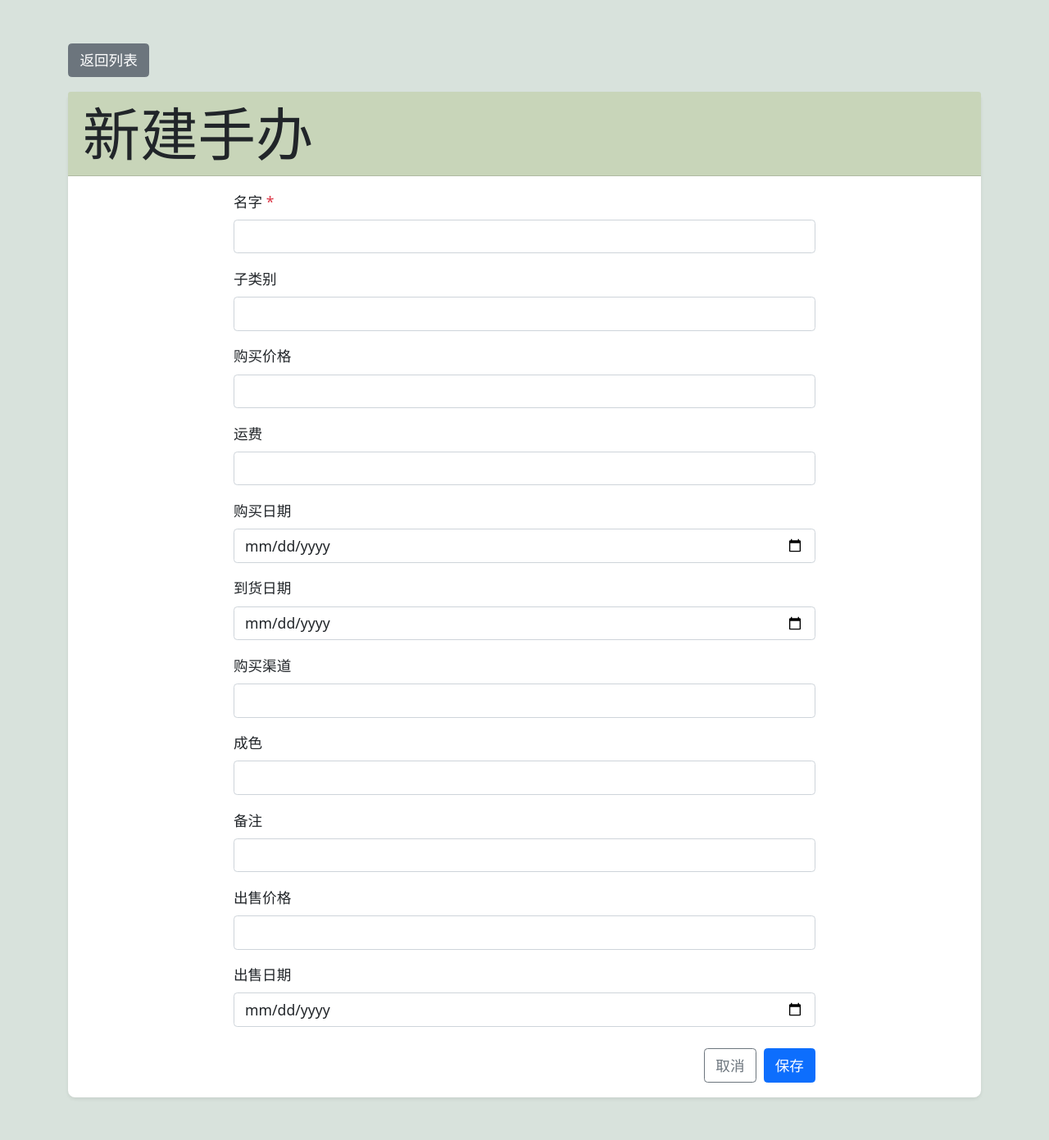
After one commit to MonkeyDTH/StorageManagement, a Flask app: page /figures/new in a window 1280 px wide. The commit adds this page. Shown: the whole page at 82% size. Run offline with Flask 3, Linux system fonts and the light colour scheme.

Commit message:
[V0.2] refactor(templates): 重构模板文件结构并增强表单功能
将模板文件按功能模块重新组织到子目录中，改进表单宏支持必填字段和步长设置，添加新建条目功能

- 将 clothing.html 和 figures.html 分别移动到 clothing/list.html 和 figures/list.html
- 添加新建条目页面 clothing/new.html 和 figures/new.html
- 将详情页面移动到对应子目录
- 扩展 form_field 宏支持 required 和 step 属性
- 添加新建条目的前端交互逻辑和后台接口
- 更新路由处理以支持新的文件结构

```diff
--- a/app.py
+++ b/app.py
@@ -2,7 +2,7 @@
 Author: Leili
 Date: 2025-05-18 20:41:27
 LastEditors: Leili
-LastEditTime: 2025-05-23 19:07:00
+LastEditTime: 2025-05-26 14:15:00
 FilePath: /StorageManagement/app.py
 Description:
 '''
@@ -71,41 +71,13 @@ def home():
 
 @app.route('/figures')
 def show_figures():
-    """
-    手办列表路由：展示所有手办数据
-    """
-    return render_template('figures.html', figures=load_figures_data())
+    """手办列表路由：展示所有手办数据"""
+    return render_template('figures/list.html', figures=load_figures_data())
 
 @app.route('/clothing')
 def show_clothing():
-    """
-    衣服列表路由：展示所有衣服数据
-    """
-    return render_template('clothing.html', clothing=load_clothing_data())
-
-
-""" ========== 详情页面 ============ """
-def get_item_detail(item_type, item_id):
-    """
-    通用详情路由处理函数
-    :param item_type: 物品类型 ('figures' 或 'clothing')
-    :param item_id: 物品ID
-    :return: 详情页模板
-    """
-    data_loader = {
-        'figures': load_figures_data,
-        'clothing': load_clothing_data
-    }
-    template_map = {
-        'figures': 'figures_detail.html',
-        'clothing': 'clothing_detail.html'
-    }
-
-    item_data = data_loader[item_type]()
-    item = next((item for item in item_data if item['id'] == item_id), None)
-    if item is None:
-        abort(404)
-    return render_template(template_map[item_type], item=item)
+    """衣服列表路由：展示所有衣服数据"""
+    return render_template('clothing/list.html', clothing=load_clothing_data())
 
 @app.route('/figures/<int:item_id>')
 def figures_detail(item_id):
@@ -117,6 +89,35 @@ def clothing_detail(item_id):
     """衣服详情路由"""
     return get_item_detail('clothing', item_id)
 
+@app.route('/figures/new')
+def figures_new():
+    """新建手办页面路由"""
+    return render_template('figures/new.html')
+
+@app.route('/clothing/new')
+def clothing_new():
+    """新建衣服页面路由"""
+    return render_template('clothing/new.html')
+
+def get_item_detail(item_type, item_id):
+    """通用详情路由处理函数"""
+    data_loader = {
+        'figures': load_figures_data,
+        'clothing': load_clothing_data
+    }
+    template_map = {
+        'figures': 'figures/detail.html',
+        'clothing': 'clothing/detail.html'
+    }
+
+    item_data = data_loader[item_type]()
+    item = next((item for item in item_data if item['id'] == item_id), None)
+    if item is None:
+        abort(404)
+    return render_template(template_map[item_type], item=item)
+
+
+""" ========= 更新属性接口 ========= """
 @app.route('/update_properties', methods=['POST'])
 def update_properties():
     """
@@ -191,6 +192,99 @@ def update_properties():
             'message': f'更新失败: {str(e)}'
         }), 400
 
+@app.route('/create_item', methods=['POST'])
+def create_item():
+    """
+    创建新条目接口
+
+    功能:
+        处理前端提交的新建条目请求
+
+    参数:
+        JSON格式的条目数据
+
+    返回:
+        dict: 操作结果
+
+    异常:
+        ValueError: 当物品类型无效时抛出
+        Exception: 当保存失败时抛出
+    """
+    try:
+        data = request.get_json()
+        item_type = data.get('item_type')
+
+        # 验证物品类型
+        if item_type not in ['figures', 'clothing']:
+            raise ValueError('无效的物品类型')
+
+        # 加载现有数据
+        data_path = os.path.join(os.path.dirname(__file__), 'data', f'{item_type}.csv')
+
+        try:
+            df = pd.read_csv(data_path)
+        except FileNotFoundError:
+            # 如果文件不存在，创建新的DataFrame
+            df = pd.DataFrame()
+
+        # 生成新ID
+        if df.empty:
+            new_id = 1
+        else:
+            new_id = int(df['id'].max()) + 1  # 转换为Python int类型
+
+        # 准备新条目数据
+        new_item = {'id': new_id}
+
+        # 定义字段映射（确保所有必要字段都有默认值）
+        field_defaults = {
+            'name': '',
+            'main_category': '手办',  # 手办的主类别
+            'category': '',
+            'purchase_price': 0,
+            'shipping_fee': 0,
+            'purchase_date': '',
+            'arrival_date': '',
+            'purchase_channel': '',
+            'condition': '',
+            'remark': '',
+            'sold_price': None,
+            'sold_date': '',
+            'image': ''  # 图片字段，暂时为空
+        }
+
+        # 填充数据
+        for field, default_value in field_defaults.items():
+            new_item[field] = data.get(field, default_value)
+
+        # 数据类型转换
+        if new_item['purchase_price']:
+            new_item['purchase_price'] = float(new_item['purchase_price'])
+        if new_item['shipping_fee']:
+            new_item['shipping_fee'] = float(new_item['shipping_fee'])
+        if new_item['sold_price']:
+            new_item['sold_price'] = float(new_item['sold_price'])
+
+        # 添加到DataFrame
+        new_df = pd.DataFrame([new_item])
+        df = pd.concat([df, new_df], ignore_index=True)
+
+        # 保存到CSV
+        df.to_csv(data_path, index=False, encoding='utf-8')
+
+        return jsonify({
+            'success': True,
+            'message': '条目创建成功',
+            'item_id': int(new_id)  # 确保转换为Python int类型
+        })
+
+    except Exception as e:
+        print(f"创建条目失败: {str(e)}")
+        return jsonify({
+            'success': False,
+            'message': f'创建失败: {str(e)}'
+        }), 400
+
 
 """ ========== 主程序入口 ============ """
 if __name__ == '__main__':
--- /dev/null
+++ b/static/js/new_item.js
@@ -0,0 +1,88 @@
+/**
+ * @Author: Leili
+ * @Date: 2025-05-23
+ * @Description: 新建条目页面交互逻辑
+ */
+
+/**
+ * 新建条目控制器
+ * @description 管理新建页面的表单提交逻辑
+ */
+class NewItemController {
+    constructor() {
+        this.$form = document.getElementById('newItemForm');
+        this.$inputs = this.$form.querySelectorAll('input, select, textarea');
+        this.bindEvents();
+    }
+
+    /**
+     * 绑定事件监听器
+     */
+    bindEvents() {
+        this.$form.addEventListener('submit', (e) => this.handleSubmit(e));
+    }
+
+    /**
+     * 收集表单数据
+     * @returns {Object} 表单数据对象
+     */
+    collectFormData() {
+        const formData = {
+            item_type: this.$form.dataset.itemType
+        };
+
+        this.$inputs.forEach(input => {
+            if (input.value.trim() !== '') {
+                formData[input.id] = input.value;
+            }
+        });
+
+        return formData;
+    }
+
+    /**
+     * 处理表单提交
+     * @param {Event} e 表单提交事件
+     */
+    async handleSubmit(e) {
+        e.preventDefault();
+        const formData = this.collectFormData();
+
+        // 验证必填字段
+        if (!formData.name || formData.name.trim() === '') {
+            alert('请填写手办名称');
+            return;
+        }
+
+        try {
+            const response = await fetch('/create_item', {
+                method: 'POST',
+                headers: { 'Content-Type': 'application/json' },
+                body: JSON.stringify(formData)
+            });
+
+            const contentType = response.headers.get('content-type');
+            if (!contentType || !contentType.includes('application/json')) {
+                const text = await response.text();
+                throw new Error(`服务器返回了非JSON数据: ${text.substring(0, 100)}...`);
+            }
+
+            const result = await response.json();
+
+            if (result.success) {
+                alert('新建成功！');
+                window.location.href = '/figures';
+            } else {
+                alert(`新建失败: ${result.message}`);
+            }
+        } catch (error) {
+            console.error('提交失败:', error);
+            alert(`提交失败: ${error.message}`);
+        }
+    }
+}
+
+// 页面加载完成后初始化控制器
+document.addEventListener('DOMContentLoaded', () => {
+    new NewItemController();
+});
--- a/templates/figures.html
+++ b/templates/figures/list.html
@@ -21,7 +21,10 @@
         <!-- 标题 & 返回按钮 -->
         <div class="d-flex justify-content-between align-items-center mb-4">
             <h1 class="dynamic-title mb-0">手办列表</h1>
-            <a href="/" class="btn btn-secondary">返回主页</a>
+            <div>
+                <a href="/figures/new" class="btn btn-primary me-2">新建条目</a>
+                <a href="/" class="btn btn-secondary">返回主页</a>
+            </div>
         </div>
 
         <!-- 响应式表格 -->
--- /dev/null
+++ b/templates/figures/new.html
@@ -0,0 +1,58 @@
+<!--
+ * @Author: Leili
+ * @Date: 2025-05-23
+ * @Description: 新建手办页面
+-->
+<!DOCTYPE html>
+<html lang="zh-CN">
+<head>
+    <meta charset="UTF-8">
+    <meta name="viewport" content="width=device-width, initial-scale=1.0">
+    <title>新建手办</title>
+    <link rel="icon" href="{{ url_for('static', filename='icon/物品管理.svg') }}" type="image/x-icon">
+    <link href="https://cdn.jsdelivr.net/npm/bootstrap@5.1.3/dist/css/bootstrap.min.css" rel="stylesheet">
+    <link rel="stylesheet" href="/static/css/main.css">
+    <link rel="stylesheet" href="/static/css/detail.css">
+</head>
+
+<!-- 引入共享宏 -->
+{% from "macros.html" import form_field %}
+
+<body class="bg-morandi-cream">
+    <div class="container py-5">
+        <a href="/figures" class="btn btn-secondary mb-3">返回列表</a>
+
+        <div class="card shadow-sm">
+            <div class="card-header bg-morandi-green">
+                <h2 class="dynamic-title mb-0">新建手办</h2>
+            </div>
+            <div class="card-body">
+                <div class="row justify-content-center">
+                    <div class="col-md-8">
+                        <!-- 新建表单 -->
+                        <form id="newItemForm" data-item-type="figures">
+                            {{ form_field('name', '名字', required=True) }}
+                            {{ form_field('category', '子类别') }}
+                            {{ form_field('purchase_price', '购买价格', 'number', step='0.01') }}
+                            {{ form_field('shipping_fee', '运费', 'number', step='0.01') }}
+                            {{ form_field('purchase_date', '购买日期', 'date') }}
+                            {{ form_field('arrival_date', '到货日期', 'date') }}
+                            {{ form_field('purchase_channel', '购买渠道') }}
+                            {{ form_field('condition', '成色') }}
+                            {{ form_field('remark', '备注') }}
+                            {{ form_field('sold_price', '出售价格', 'number', step='0.01') }}
+                            {{ form_field('sold_date', '出售日期', 'date') }}
+
+                            <div class="d-flex justify-content-end mt-4">
+                                <a href="/figures" class="btn btn-outline-secondary me-2">取消</a>
+                                <button type="submit" class="btn btn-primary">保存</button>
+                            </div>
+                        </form>
+                    </div>
+                </div>
+            </div>
+        </div>
+    </div>
+</body>
+<script src="{{ url_for('static', filename='js/new_item.js') }}"></script>
+</html>
--- a/templates/macros.html
+++ b/templates/macros.html
@@ -5,9 +5,17 @@
 </li>
 {%- endmacro %}
 
-{% macro form_field(id, label, type='text', value='') -%}
+{% macro form_field(id, label, type='text', value='', step='', required=False) -%}
 <div class="mb-3">
-    <label for="{{ id }}" class="form-label">{{ label }}</label>
-    <input type="{{ type }}" class="form-control" id="{{ id }}" value="{{ value }}">
+    <label for="{{ id }}" class="form-label">
+        {{ label }}
+        {% if required %}<span class="text-danger">*</span>{% endif %}
+    </label>
+    <input type="{{ type }}"
+           class="form-control"
+           id="{{ id }}"
+           value="{{ value }}"
+           {% if step %}step="{{ step }}"{% endif %}
+           {% if required %}required{% endif %}>
 </div>
 {%- endmacro %}
```
Also changed, not shown: templates/clothing/list.html (renamed from templates/clothing.html, +12 -1 lines), templates/clothing/new.html (added, +52 -0 lines), templates/clothing/detail.html (renamed from templates/clothing_detail.html), templates/figures/detail.html (renamed from templates/figures_detail.html).
